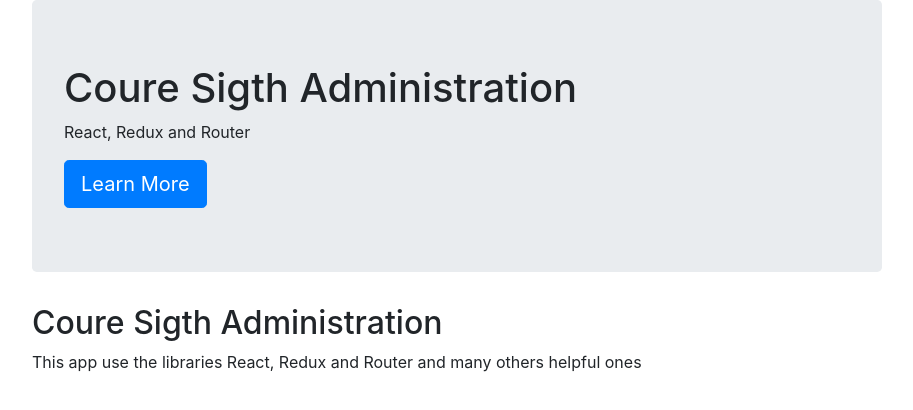
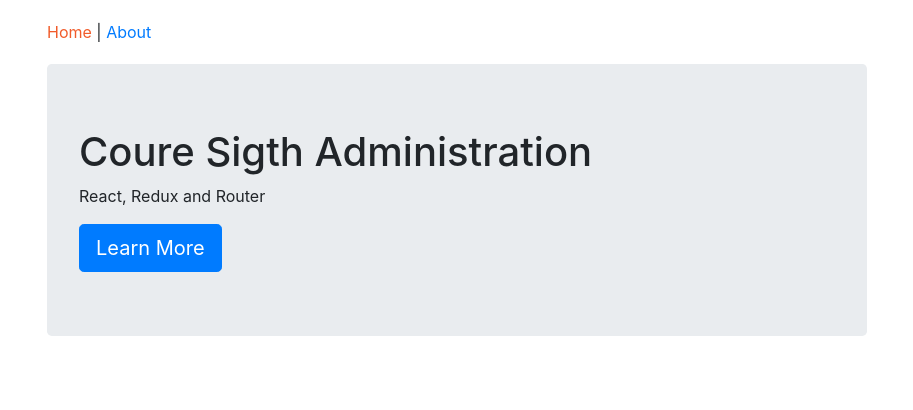
Before and after one commit to wiliamtaesunglee/course-navigation, a React app: page / in a window 1280 px wide. Shown: the top 410 px of the page, without its empty margins (183-1096 px from the left). Built offline with nearby package versions, Linux system fonts and the light colour scheme.

Commit message:
Header added and link navigation

```diff
--- a/src/components/App.js
+++ b/src/components/App.js
@@ -1,11 +1,13 @@
 import React from 'react'
+import { Route } from 'react-router-dom'
 import HomePage from './home/HomePage'
 import AboutPage from './about/AboutPage'
-
+import Header from './common/Header'
 const App = () => (
- <div>
-   <HomePage/>
-   <AboutPage/>
+ <div className='container-fluid'>
+   <Header/>
+   <Route exact path='/' component={HomePage}/>
+   <Route path='/about' component={AboutPage}/>
  </div>
 )
 
--- /dev/null
+++ b/src/components/common/Header.js
@@ -0,0 +1,14 @@
+import React from 'react'
+import { NavLink } from 'react-router-dom'
+
+const Header = () => {
+ const activeStyle = { color: '#f15b2a' }
+  return (
+    <nav>
+      <NavLink to='/' activeStyle={activeStyle} exact>Home</NavLink> {" | "}
+      <NavLink to='/about' activeStyle={activeStyle} >About</NavLink>
+    </nav>
+  )
+}
+
+export default Header
--- a/src/index.js
+++ b/src/index.js
@@ -8,4 +8,5 @@
 render(
   <Router>
     <App />
-  </Router>, document.getElementById("app"));
+  </Router>
+, document.getElementById("app"));
```
Also changed, not shown: 2 other files (tests, documents, lock files or other folders).
